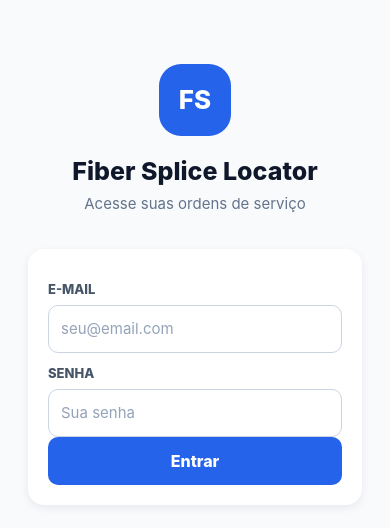
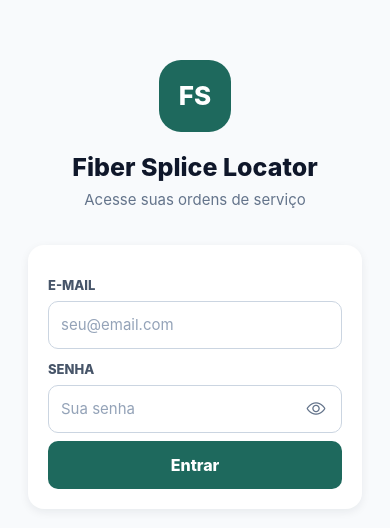
Before and after one commit to felipeschwartz/fiber-splice-locator-front, a React Native app: screen /Login in a window 390 px wide. Shown: the part 138-666 px from the top of the page. Built offline with nearby package versions, Linux system fonts and the light colour scheme.

Commit message:
changed the colors of the app and implemented some new features

```diff
--- a/app.json
+++ b/app.json
@@ -6,7 +6,7 @@
     "orientation": "portrait",
     "userInterfaceStyle": "light",
     "splash": {
-      "backgroundColor": "#0F172A"
+      "backgroundColor": "#3A3A3A"
     },
     "android": {
       "package": "com.fibersplicelocator.mobile",
--- a/components/ui/Screen.js
+++ b/components/ui/Screen.js
@@ -33,7 +33,7 @@ export default function Screen({
   );
 
   const body = keyboardAvoiding ? (
-    <KeyboardAvoidingView style={styles.flex} behavior={Platform.OS === 'ios' ? 'padding' : undefined}>
+    <KeyboardAvoidingView style={styles.flex} behavior={Platform.OS === 'ios' ? 'padding' : 'height'}>
       {content}
     </KeyboardAvoidingView>
   ) : (
--- a/components/ui/TextField.js
+++ b/components/ui/TextField.js
@@ -1,25 +1,40 @@
-import React from 'react';
-import { StyleSheet, Text, TextInput, View } from 'react-native';
+import React, { useState } from 'react';
+import { Pressable, StyleSheet, Text, TextInput, View } from 'react-native';
+import { Ionicons } from '@expo/vector-icons';
 import { colors, fontSize, fontWeight, radius, spacing } from '../../theme';
 
 // Campo de formulário padrão: label + input, com o visual (borda,
-// raio, cor) definido em um único lugar.
+// raio, cor) definido em um único lugar. Quando `secureTextEntry` é
+// passado, ganha automaticamente um botão de mostrar/ocultar a senha.
 export default function TextField({
   label,
   multiline = false,
+  secureTextEntry = false,
   style,
   inputStyle,
   ...inputProps
 }) {
+  const [visible, setVisible] = useState(false);
+
   return (
     <View style={style}>
       {label ? <Text style={styles.label}>{label}</Text> : null}
-      <TextInput
-        placeholderTextColor={colors.placeholder}
-        multiline={multiline}
-        style={[styles.input, multiline && styles.multiline, inputStyle]}
-        {...inputProps}
-      />
+
+      <View style={styles.inputWrapper}>
+        <TextInput
+          placeholderTextColor={colors.placeholder}
+          multiline={multiline}
+          secureTextEntry={secureTextEntry && !visible}
+          style={[styles.input, multiline && styles.multiline, secureTextEntry && styles.inputWithToggle, inputStyle]}
+          {...inputProps}
+        />
+
+        {secureTextEntry ? (
+          <Pressable onPress={() => setVisible((current) => !current)} style={styles.toggle} hitSlop={8}>
+            <Ionicons name={visible ? 'eye-off-outline' : 'eye-outline'} size={20} color={colors.textMuted} />
+          </Pressable>
+        ) : null}
+      </View>
     </View>
   );
 }
@@ -33,6 +48,7 @@ const styles = StyleSheet.create({
     marginTop: spacing.md,
     marginBottom: spacing.sm,
   },
+  inputWrapper: { justifyContent: 'center' },
   input: {
     backgroundColor: colors.surface,
     borderWidth: 1,
@@ -43,9 +59,15 @@ const styles = StyleSheet.create({
     color: colors.textTitle,
     fontSize: fontSize.md,
   },
+  inputWithToggle: { paddingRight: spacing.xxl + spacing.sm },
   multiline: {
     minHeight: 120,
     paddingTop: spacing.md,
     textAlignVertical: 'top',
   },
+  toggle: {
+    position: 'absolute',
+    right: spacing.md,
+    padding: spacing.xs,
+  },
 });
--- a/config/api.js
+++ b/config/api.js
@@ -1,3 +1,9 @@
+// Emulador Android: 'http://10.0.2.2:8080' (alias especial que só existe
+// dentro do emulador, aponta pro localhost da própria máquina — não
+// depende de firewall/rede, por isso é o padrão do projeto).
+// Dispositivo físico na mesma rede: IP local da máquina que roda o
+// backend (ex.: 'http://192.168.3.14:8080' — veja com `ipconfig`), e
+// exige liberar a porta 8080 no firewall e a rede como "Privada".
 export const API_BASE_URL = 'http://10.0.2.2:8080';
 
 export const API_PATHS = {
--- /dev/null
+++ b/metro.config.js
@@ -0,0 +1,5 @@
+const { getDefaultConfig } = require('expo/metro-config');
+
+const config = getDefaultConfig(__dirname);
+
+module.exports = config;
--- a/screens/CeoCreateScreen.js
+++ b/screens/CeoCreateScreen.js
@@ -11,7 +11,7 @@ const CEO_STATUS_OPTIONS = CEO_STATUSES.map((status) => ({ value: status, label:
 
 const ADDRESS_FIELDS = [
   ['addressType', 'Tipo de endereço'],
-  ['street', 'Rua'],
+  ['street', 'Rua / Avenida'],
   ['streetNumber', 'Número'],
   ['neighborhood', 'Bairro'],
   ['city', 'Cidade'],
--- a/screens/LoginScreen.js
+++ b/screens/LoginScreen.js
@@ -67,7 +67,7 @@ export default function LoginScreen() {
 
           <ErrorBanner message={error} style={styles.error} />
 
-          <Button label="Entrar" onPress={handleSubmit} loading={submitting} />
+          <Button label="Entrar" onPress={handleSubmit} loading={submitting} style={styles.submit} />
         </Card>
       </View>
     </Screen>
@@ -97,4 +97,5 @@ const styles = StyleSheet.create({
   },
   form: { padding: spacing.xl },
   error: { marginBottom: spacing.md },
+  submit: { marginTop: spacing.sm },
 });
--- a/theme/colors.js
+++ b/theme/colors.js
@@ -2,21 +2,24 @@
 // isso evita hexadecimais espalhados e mantém o visual consistente.
 
 export const colors = {
-  // Marca / ações principais
-  primary: '#2563EB',
-  primaryDark: '#1D4ED8',
-  primarySoft: '#DBEAFE',
+  // Marca / ações principais — extraído de pop-rs.rnp.br: #1E695D é a
+  // "Global Color 0" do tema do site (cor de links/CTA), usada aqui como
+  // cor primária do app.
+  primary: '#1E695D',
+  primaryDark: '#154A41',
+  primarySoft: '#DCEEEA',
 
   // Textos e ícones sobre fundo escuro (navy)
   onDarkTitle: '#FFFFFF',
-  onDarkEyebrow: '#93C5FD',
+  onDarkEyebrow: '#7FD9C4',
   onDarkBody: '#CBD5E1',
   onDarkMuted: '#94A3B8',
-  onDarkLink: '#BFDBFE',
+  onDarkLink: '#9FE6D3',
   overlayOnDark: 'rgba(255, 255, 255, 0.08)',
 
-  // Fundo escuro (hero / headers)
-  navy: '#0F172A',
+  // Fundo escuro (hero / headers) — mesmo cinza-chumbo do cabeçalho de
+  // pop-rs.rnp.br (#3A3A3A), em vez do azul-marinho anterior.
+  navy: '#3A3A3A',
 
   // Fundos
   background: '#F1F5F9',
```
Also changed, not shown: package.json (+15 -14 lines), 2 other files (tests, documents, lock files or other folders).
